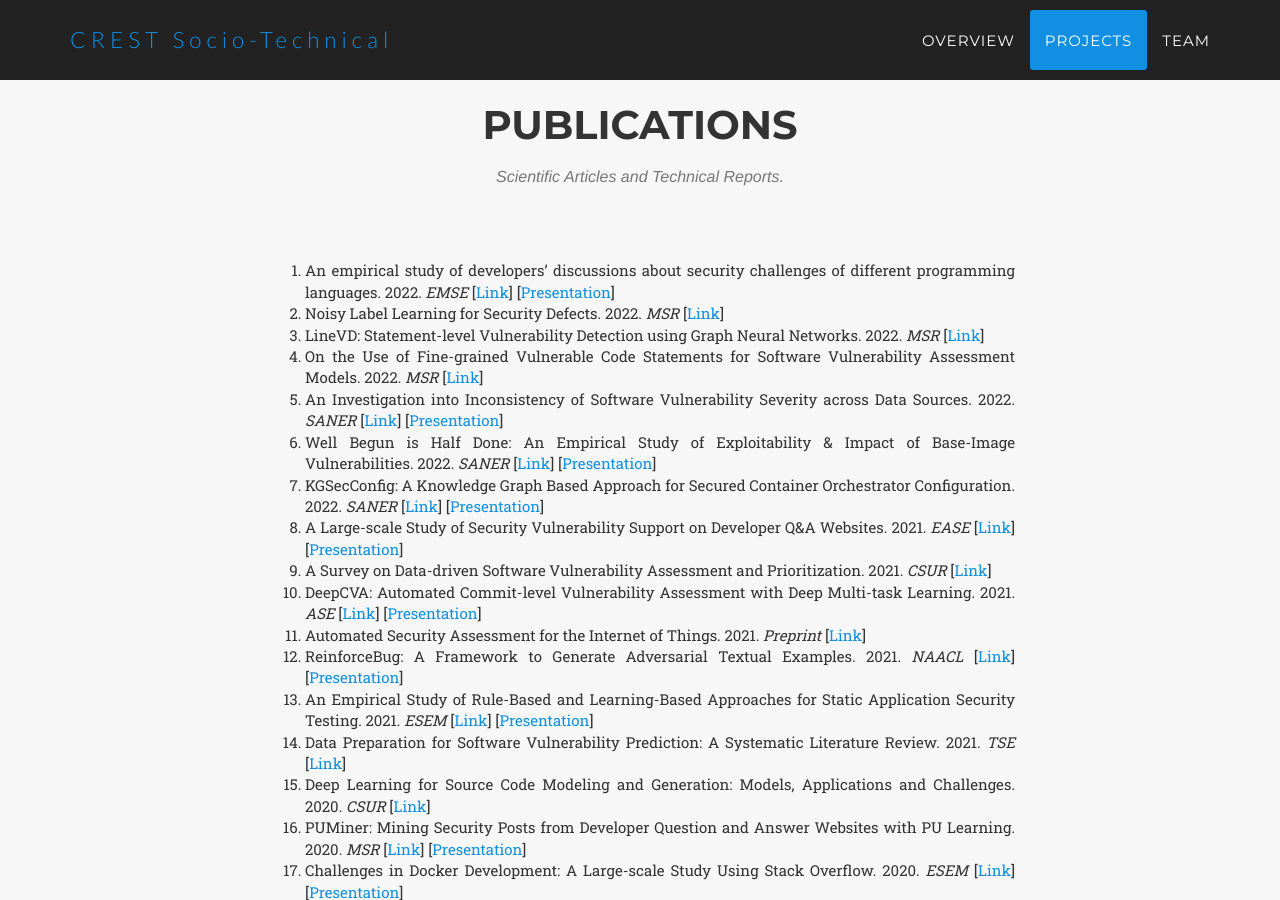
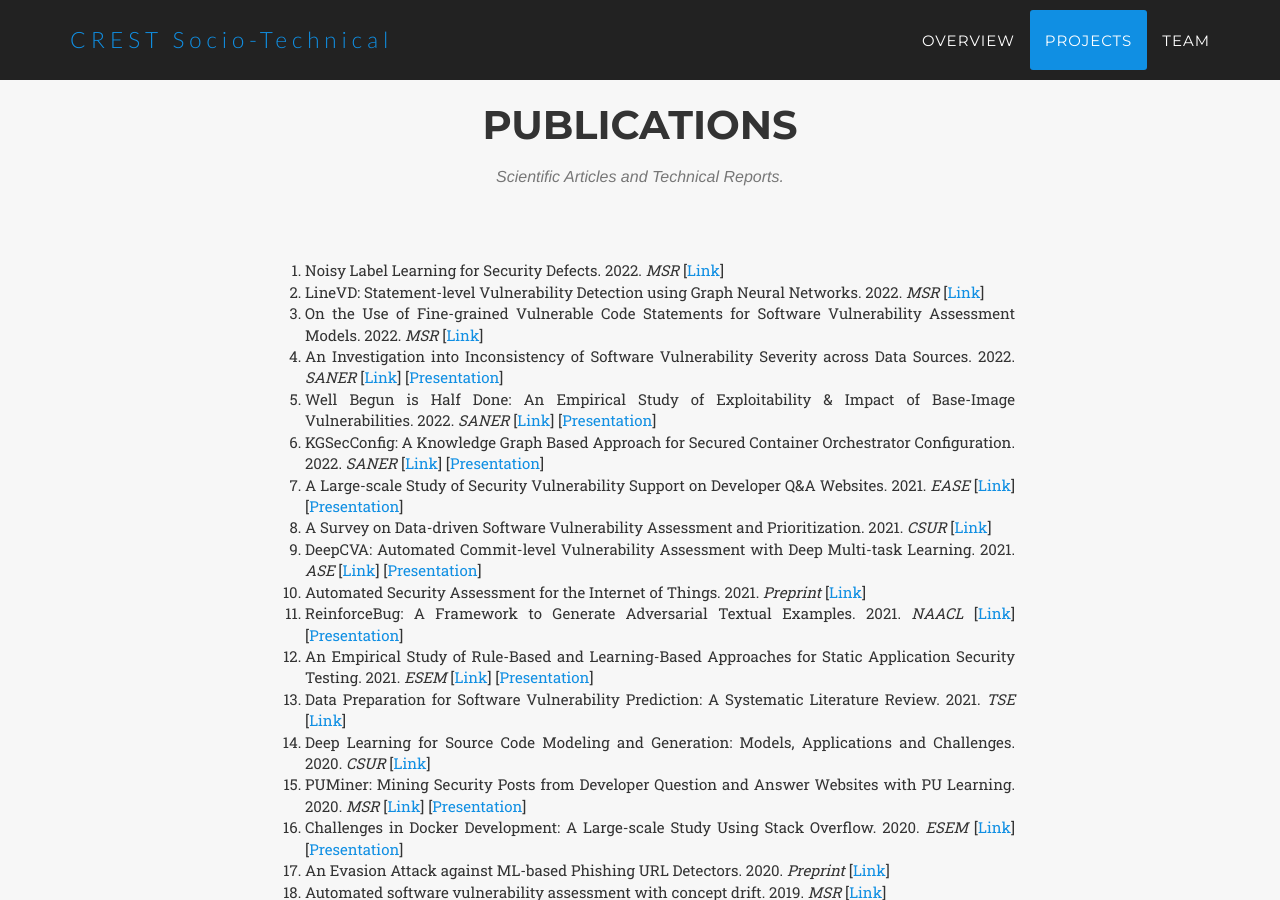
Before and after one commit to crest-socio-technical/crest-socio-technical.github.io, a Jekyll site: the page built from index.html, in a window 1280 px wide and 900 px high, scrolled down 3696 px. Built offline with Jekyll 4.4.1, drawn with Linux system fonts in a browser that asks for light colours; some web fonts are replaced.

Commit message:
Update publication.html

```diff
--- a/_includes/publication.html
+++ b/_includes/publication.html
@@ -10,8 +10,6 @@
         <div class="row justify-content-center">
             <div class="col-lg-8 col-lg-offset-2 text-justify">
                 <ol>
-
-					<li>An empirical study of developers’ discussions about security challenges of different programming languages. 2022. <i>EMSE</i> [<a href="https://link.springer.com/article/10.1007/s10664-021-10054-w">Link</a>] [<a href="https://www.youtube.com/watch?v=WpDx2QIFP7c">Presentation</a>]</li>
                     <li>Noisy Label Learning for Security Defects. 2022. <i>MSR</i> [<a href="https://arxiv.org/pdf/2203.04468.pdf">Link</a>]</li>
                     <li>LineVD: Statement-level Vulnerability Detection using Graph Neural Networks. 2022. <i>MSR</i> [<a href="https://arxiv.org/abs/2203.05181">Link</a>]</li>
                     <li>On the Use of Fine-grained Vulnerable Code Statements for Software Vulnerability Assessment Models. 2022. <i>MSR</i> [<a href="https://arxiv.org/pdf/2203.08417.pdf">Link</a>]</li>
```
